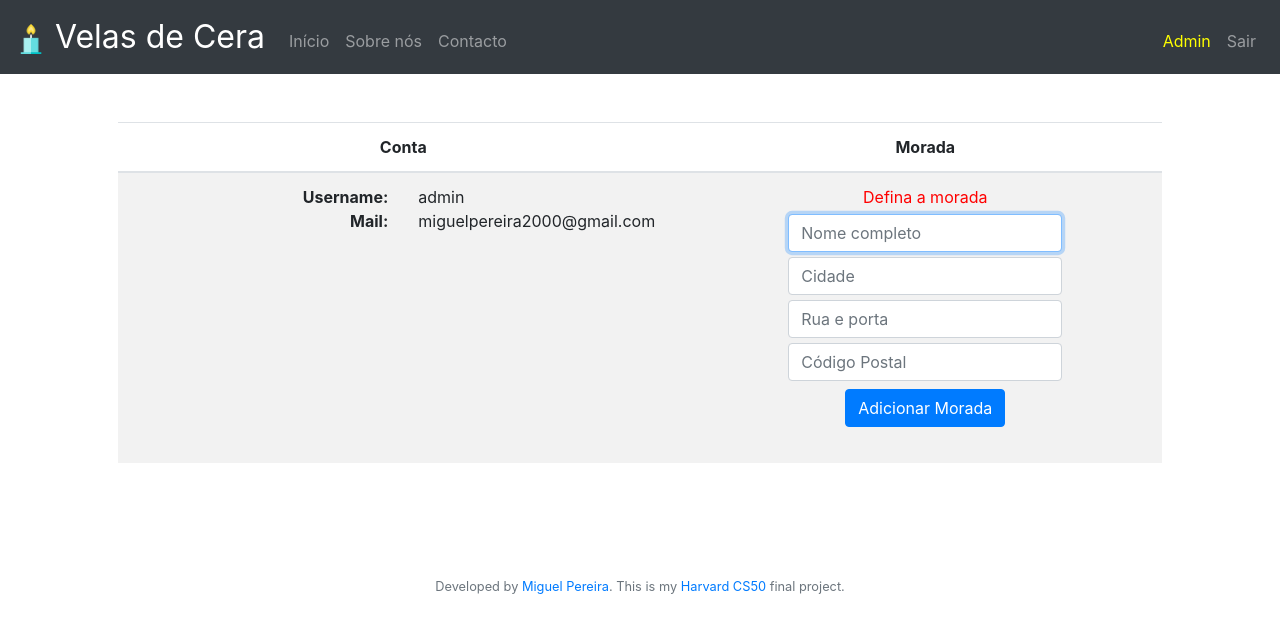
After one commit to midupe/cs50-final-project, a Flask app: page /conta in a window 1280 px wide. The commit adds this page. Shown: the top 633 px of the page. Run offline with Flask 2, Linux system fonts and the light colour scheme; a user stored in the database is signed in; some libraries are stand-ins or nearby versions.

Commit message:
conta e morada

```diff
--- a/app.py
+++ b/app.py
@@ -323,6 +323,63 @@ def checkout():
 
     return render_template("checkout.html")
 
+@app.route("/conta", methods=["GET", "POST"])
+@login_required
+def conta():
+    user_id = session.get("user_id")
+    rows = db.execute ("select username, mail from users where id = :user_id", user_id=user_id)
+    username = rows[0]["username"]
+    mail = rows[0]["mail"]
+    zipcode=''
+    city=''
+    street=''
+    nome=''
+
+    # Check if has adress:
+    exists_adress = False
+    check_adress = db.execute("select * from morada where user_id=:user_id", user_id=user_id)
+    if len(check_adress) == 1 and check_adress[0]["user_id"] == user_id:
+        exists_adress = True
+        zipcode=check_adress[0]["zip"]
+        city=check_adress[0]["city"]
+        street=check_adress[0]["street"]
+        nome=check_adress[0]["nome"]
+
+
+    if request.method == "POST":
+        if request.form.get('alterar_button') == 'a':
+            db.execute("delete from morada where user_id = :user_id", user_id=user_id)
+            return redirect("/conta")
+
+        if not request.form.get("zip"):
+            return apology("deve indicar o código postal", 400)
+
+        elif not request.form.get("city"):
+            return apology("deve indicar a cidade ou localidade", 400)
+
+        elif not request.form.get("street"):
+            return apology("deve indicar o rua e porta", 400)
+
+        elif not request.form.get("nome"):
+            return apology("deve indicar o seu nome completo", 400)
+
+        zipcode=request.form.get("zip")
+        city=request.form.get("city")
+        street=request.form.get("stret")
+        nome=request.form.get("nome")
+
+        db.execute("INSERT INTO morada (user_id, zip, city, street, nome) VALUES(:user_id, :zipcode, :city, :street, :nome)",
+                                 user_id=user_id,
+                                 zipcode=request.form.get("zip"),
+                                 city=request.form.get("city"),
+                                 street=request.form.get("street"),
+                                 nome=request.form.get("nome"))
+
+        return redirect("/conta")
+
+
+    return render_template("conta.html", username=username, mail=mail, exists_adress=exists_adress, zipcode=zipcode, city=city, street=street, nome=nome)
+
 def errorhandler(e):
     """Handle error"""
     if not isinstance(e, HTTPException):
--- /dev/null
+++ b/templates/conta.html
@@ -0,0 +1,61 @@
+{% extends "layout.html" %}
+
+{% block title %}
+    Conta
+{% endblock %}
+
+{% block main %}
+<main class="container p-5" >
+    <table class="table table-striped">
+        <thead>
+            <tr>
+                <th>Conta</th>
+                <th>Morada</th>
+            </tr>
+        </thead>
+        <tbody>
+            <tr>
+                <td>
+                    <div class="container">
+                        <div class="row">
+                          <div class="col" style="text-align: right;">
+                            <b>Username: </b>
+                          </div>
+                          <div class="col" style="text-align: left;">
+                            {{username}}
+                          </div>
+                        </div>
+                        <div class="row">
+                            <div class="col" style="text-align: right;">
+                                <b>Mail: </b>
+                              </div>
+                              <div class="col" style="text-align: left;">
+                                {{mail}}
+                              </div>
+                            </div>
+                        </div>
+                    </div>
+                </td>
+                <td>
+                    <form action="/conta" method="POST" enctype=multipart/form-data>
+                    {% if exists_adress %}
+                          {{nome}}<br>
+                          {{street}}, {{zipcode}} {{city}}<br>
+                          <button style="margin-top: 5px;" class="btn btn-sm btn-outline-secondary" type="submit" name="alterar_button" value="a">Alterar</button>
+                    {% else %}
+                            <a style="color: red;">Defina a morada</a><br>
+                            <div class="form-group">
+                                <input style="margin-top: 5px;" type="text" autofocus class="form-control"  placeholder="Nome completo" name="nome"><br>
+                                <input style="margin-top: 5px;" type="text" autofocus class="form-control"  placeholder="Cidade" name="city"><br>
+                                <input style="margin-top: 5px;" type="text" autofocus class="form-control"  placeholder="Rua e porta" name="street"><br>
+                                <input style="margin-top: 5px;" type="text" autofocus class="form-control"  placeholder="Código Postal" name="zip">
+                            <div>
+                            <button class="btn btn-primary my-2" type="submit" name="submit_button">Adicionar Morada</button>
+                    {% endif %}
+                </form>
+                </td>
+            </tr>
+        </tbody>
+    </table>
+</main>
+{% endblock %}
--- a/templates/layout.html
+++ b/templates/layout.html
@@ -42,6 +42,7 @@
                             <li class="nav-item"><a class="nav-link" href="/admin" style="color: yellow;">Admin</a></li>
                         {% else %}
                             <li class="nav-item"><a class="nav-link" href="/cart">Carrinho</a></li>
+                            <li class="nav-item"><a class="nav-link" href="/conta">Conta</a></li>
                         {% endif %}
                         <li class="nav-item"><a class="nav-link" href="/logout">Sair</a></li>
                     </ul>
```
Also changed, not shown: velas.db.
